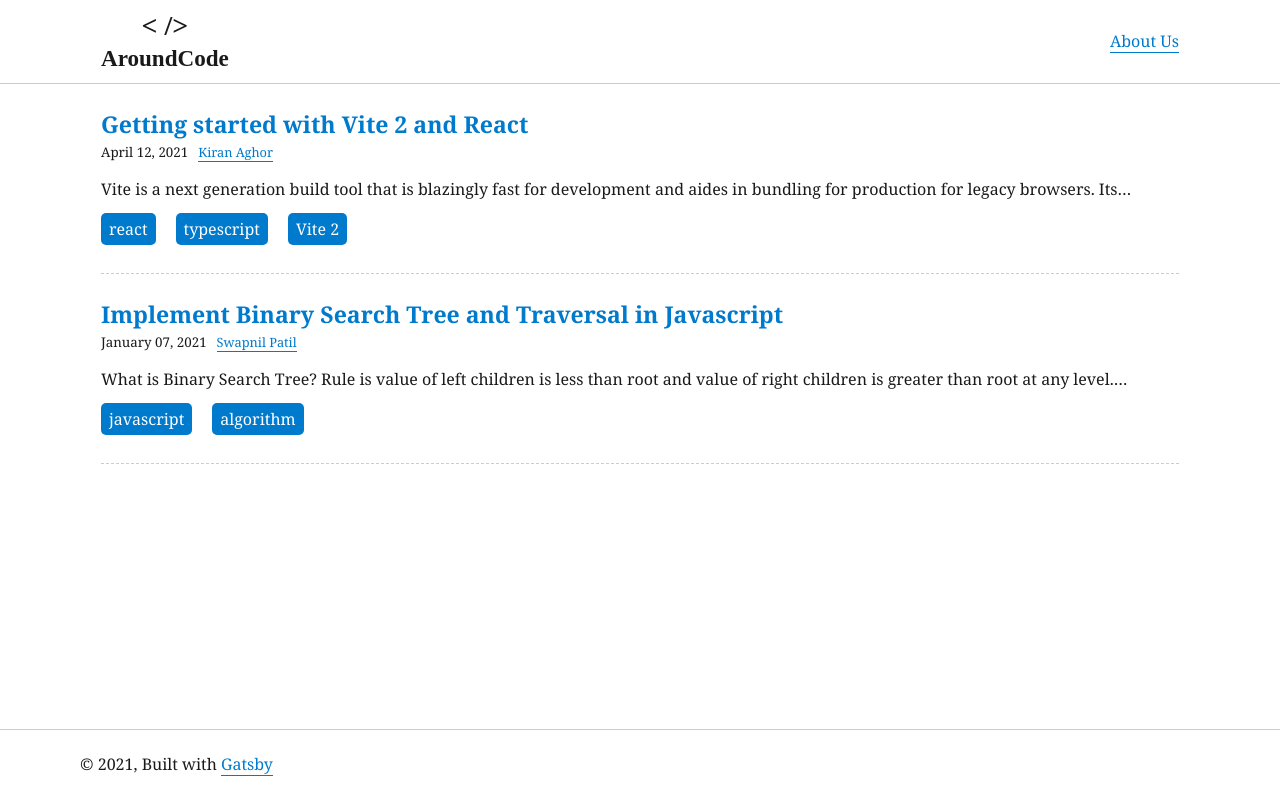
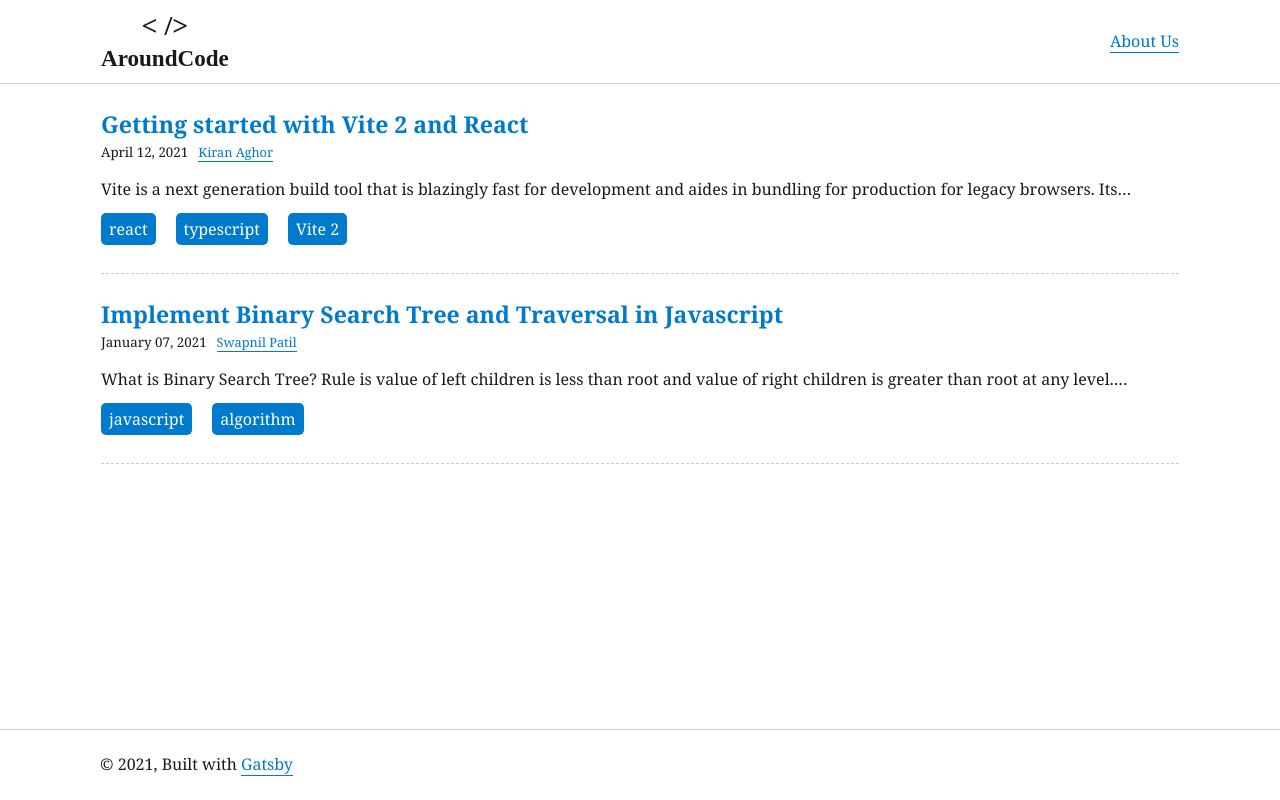
Before and after one commit to swapnil00patil/aroundcode, a Gatsby site: page / in a window 1280 px wide. Built offline with nearby package versions, Linux system fonts and the light colour scheme; Gatsby itself is replaced by a stand-in of ours; some packages are replaced by stand-ins of ours.

Commit message:
fix: padding

```diff
--- a/src/components/layout.js
+++ b/src/components/layout.js
@@ -25,7 +25,7 @@ const ContentWidth = styled.div`
   padding: 0 ${rhythm(3 / 4)};
 `
 const Footer = styled(ContentWidth)`
-  padding: 20px 0;
+  padding: 20px;
 `
 const MainArea = styled(ContentWidth)`
   min-height: calc(100vh - 155px);
```
